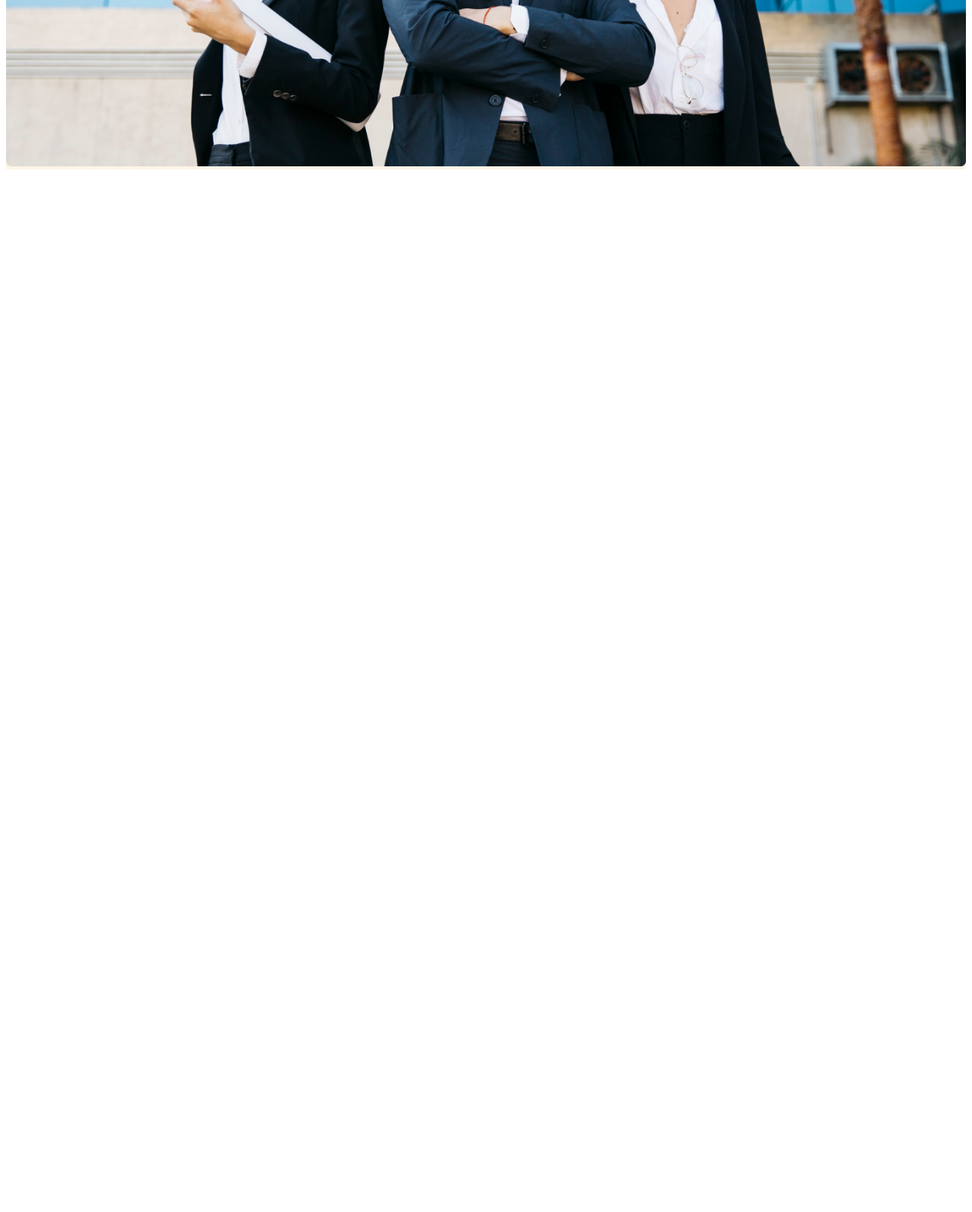
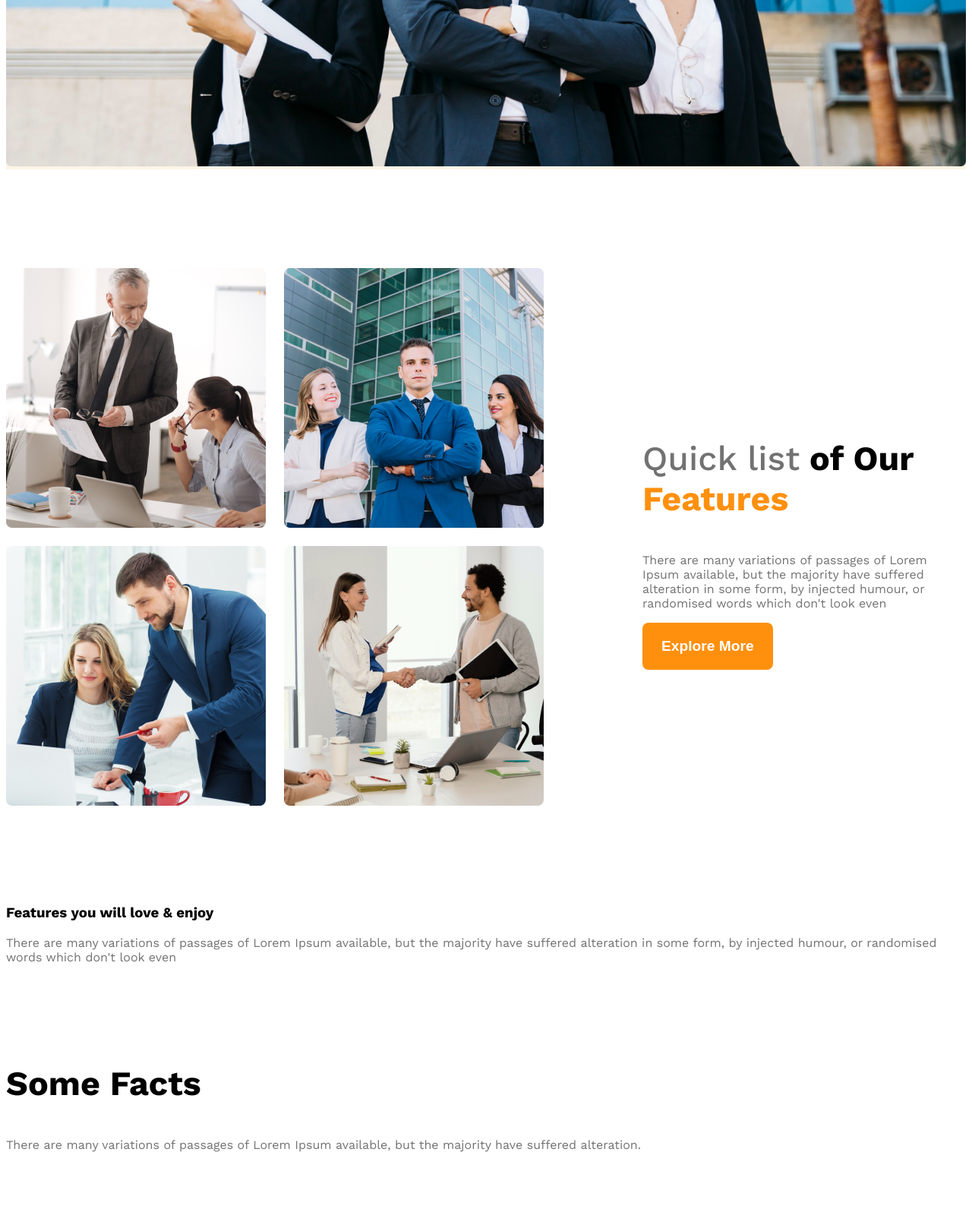
Before and after one commit to prayash231/group-of-architect, a plain HTML site: page index.html in a window 1280 px wide. Shown: the part 960-2556 px from the top of the page at 76% size. Before the commit the page ends 1191 px from the top, so only its background shows below. Drawn offline with nearby package versions, Linux system fonts and the light colour scheme.

Commit message:
make team section responsive

```diff
--- a/index.html
+++ b/index.html
@@ -38,7 +38,54 @@
     </header>
 
     <main>
+        <!-- team secton starts -->
+        <section class="teams display-flex">
+            <div class="team-img-container">
+                <img src="./images/team1.png" alt="">
+                <img src="./images/team2.png" alt="">
+                <img src="./images/team3.png" alt="">
+                <img src="./images/team4.png" alt="">
+            </div>
+            <div class="our-features">
+                <h3 class="section-title"> <span id="qucik-list" class="text-dark-03">Quick list</span> <span>of Our</span> <span class="text-primary">Features</span></h3>
+                <p class="feature-description text-dark-03">There are many variations of passages of Lorem Ipsum available, but the majority have suffered alteration in some form, by injected humour, or randomised words which don't look even</p>
+                <button class="btn-primary">Explore More</button>
+            </div>
+        </section>
 
+        <!-- features will enjoy -->
+        <section>
+            <h3 class="section">Features you will love & enjoy</h3>
+            <p class="text-dark-03">There are many variations of passages of Lorem Ipsum available, but the majority have suffered alteration in some form, by injected humour, or randomised words which don't look even</p>
+        </section>
+
+        <!-- some facts -->
+        <section>
+            <h3 class="section-title">Some Facts</h3>
+            <p class="text-dark-03">There are many variations of passages of Lorem Ipsum available, but the majority have suffered alteration.</p>
+            <div class="facts-container">
+                <div class="fact">
+                    <img src="" alt="" class="fact-icon">
+                    <h4 class="fact-number"></h4>
+                    <h5 class="fact-name"></h5>
+                </div>
+                <div class="fact">
+                    <img src="" alt="" class="fact-icon">
+                    <h4 class="fact-number"></h4>
+                    <h5 class="fact-name"></h5>
+                </div>
+                <div class="fact">
+                    <img src="" alt="" class="fact-icon">
+                    <h4 class="fact-number"></h4>
+                    <h5 class="fact-name"></h5>
+                </div>
+                <div class="fact">
+                    <img src="" alt="" class="fact-icon">
+                    <h4 class="fact-number"></h4>
+                    <h5 class="fact-name"></h5>
+                </div>
+            </div>
+        </section>
     </main>
 
     <footer>
--- a/styles/style.css
+++ b/styles/style.css
@@ -11,6 +11,9 @@
 /* shared styles */
 .display-flex{
     display: flex;
+}
+.text-primary{
+  color: rgb(255, 144, 14);
 }
 .text-dark-2{
   color: rgb(66, 66, 66);
@@ -29,6 +32,17 @@
     font-weight: 600;
     font-size: 1.2rem;
     padding: 20px 25px;
+}
+.section-title{
+  font-size: 2.8rem;
+  font-weight: 700;
+}
+main{
+  max-width: 1440px;
+  margin: 0 auto;
+}
+main > section{
+  margin-top: 130px;
 }
 
 /* header styles */
@@ -73,10 +87,49 @@
   width: 100%;
 }
 
+/* team and feature related style */
+
+.teams{
+  align-items: center;
+}
+
+.team-img-container{
+  display: grid;
+  grid-template-columns: repeat(2, 1fr);
+  gap: 24px;
+}
+
+.our-features{
+  margin-left: 130px;
+  max-width: 530px;
+}
+
+#qucik-list{
+  font-weight: 500;
+}
+
 /* responsive media query */
 
 @media screen and (max-width: 576px) {
-  .navbar, .nav-links{
+  .navbar, .nav-links, .teams{
     flex-direction: column;
   }
+
+  .team-img-container{
+    grid-template-columns: repeat(1, 1fr);
+  }
+
+  .our-features{
+    margin-left: 20px;
+  }
 }
+
+/* medium size device */
+@media screen and (min-width: 576px) and (max-width: 992px){
+  .teams{
+    flex-direction: column;
+  }
+  .our-features{
+    margin: 50px auto;
+  }
+}
```
